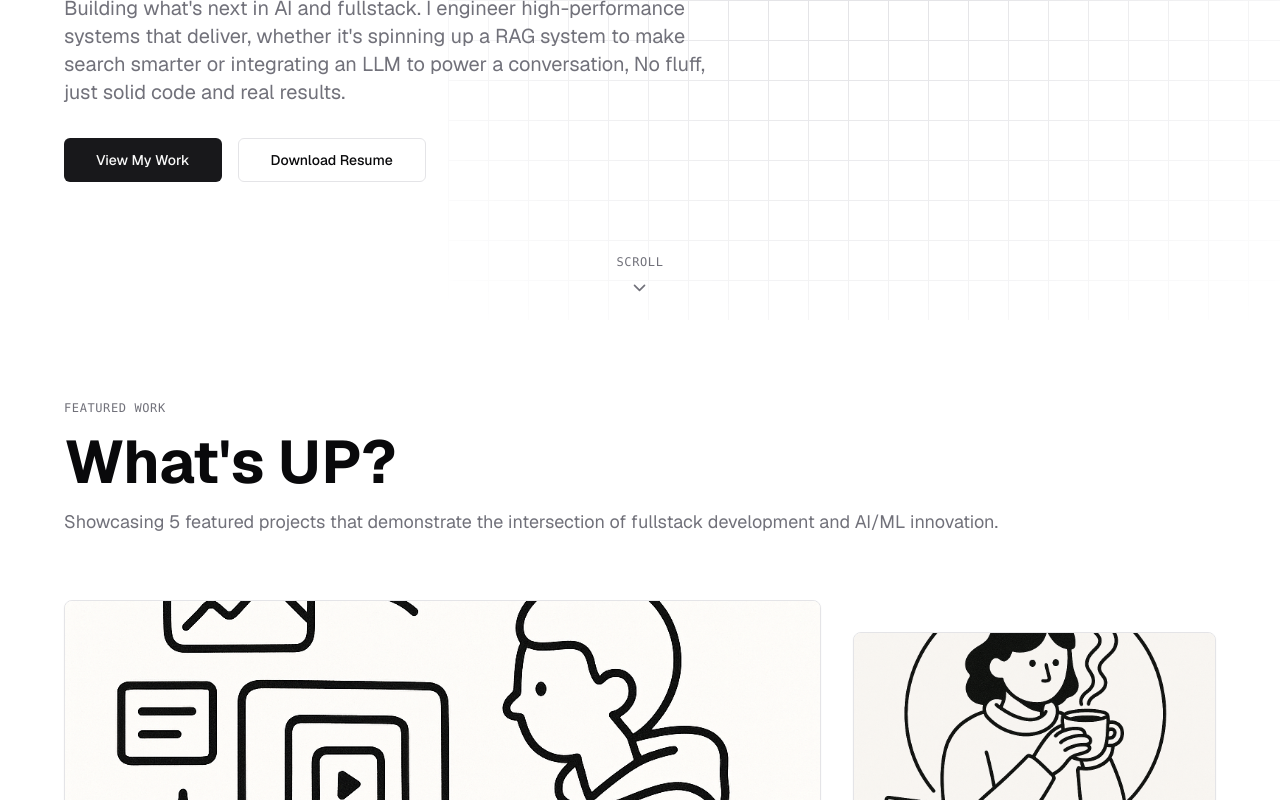
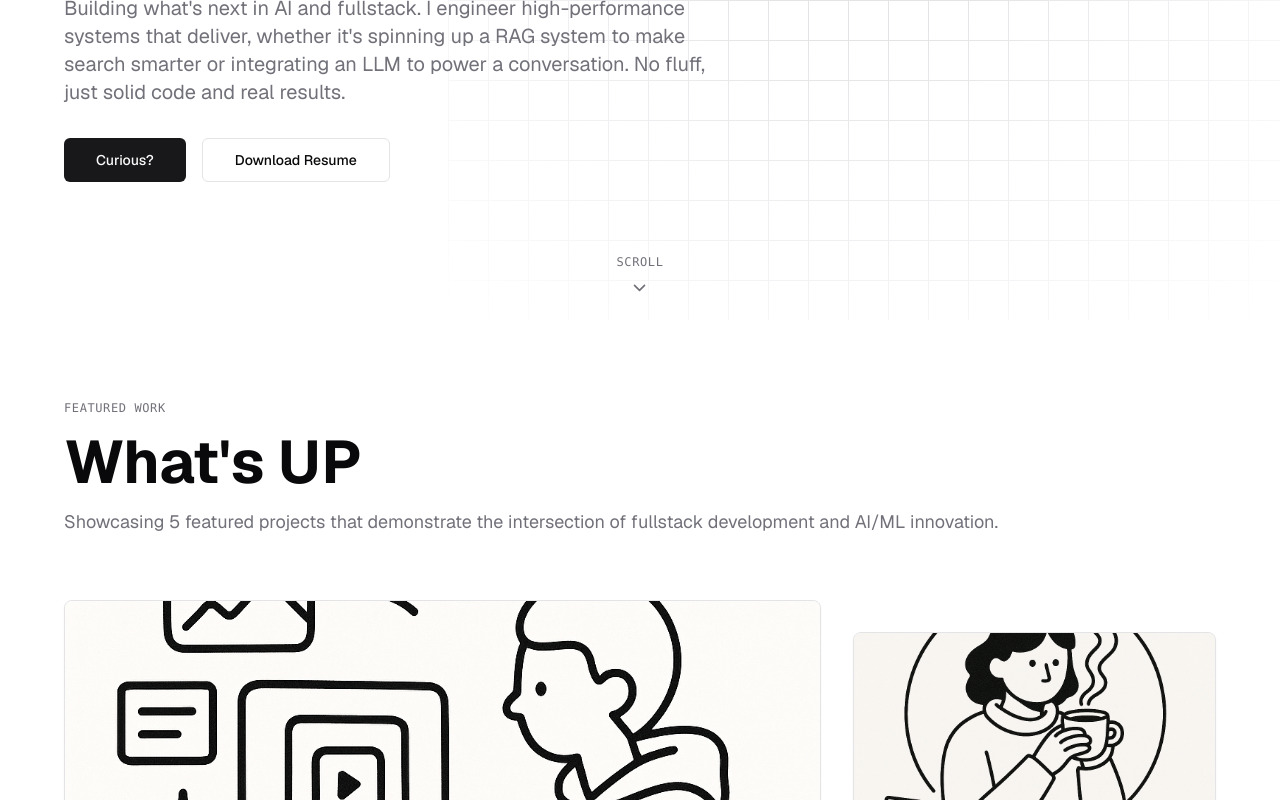
Before and after one commit to freddysongg/portfolio, a Next.js app: page / in a window 1280 px wide. Shown: the part 480-1280 px from the top of the page. Built offline with nearby package versions, Linux system fonts and the light colour scheme.

Commit message:
fix: text styling

```diff
--- a/components/sections/About.tsx
+++ b/components/sections/About.tsx
@@ -1,3 +1,4 @@
+/* eslint-disable react/no-unescaped-entities */
 'use client';
 
 import React, { useState } from 'react';
--- a/components/sections/Contact.tsx
+++ b/components/sections/Contact.tsx
@@ -1,3 +1,4 @@
+/* eslint-disable react/no-unescaped-entities */
 'use client';
 
 import React from 'react';
@@ -28,9 +29,8 @@ export function Contact() {
 
           <SlideIn delay={0.4}>
             <p className='mb-12 text-xl leading-relaxed text-muted-foreground'>
-              If you're looking to add some serious AI/ML intelligence to your
-              project, let' connect. I&#39;m always down to talk about building
-              cool stuff.
+              If you're looking to add some AI/ML intelligence to your project,
+              let's connect. I'm always down to talk about building cool stuff.
             </p>
           </SlideIn>
 
--- a/components/sections/Hero.tsx
+++ b/components/sections/Hero.tsx
@@ -1,3 +1,4 @@
+/* eslint-disable react/no-unescaped-entities */
 'use client';
 
 import React from 'react';
@@ -44,7 +45,7 @@ export function Hero() {
                   Building what's next in AI and fullstack. I engineer
                   high-performance systems that deliver, whether it's spinning
                   up a RAG system to make search smarter or integrating an LLM
-                  to power a conversation, No fluff, just solid code and real
+                  to power a conversation. No fluff, just solid code and real
                   results.
                 </p>
               </SlideIn>
@@ -52,7 +53,7 @@ export function Hero() {
               <SlideIn delay={0.6}>
                 <div className='flex flex-col gap-4 sm:flex-row'>
                   <Button size='lg' asChild>
-                    <a href='#work'>View My Work</a>
+                    <a href='#work'>Curious?</a>
                   </Button>
                   <Button variant='outline' size='lg' asChild>
                     <a
--- a/components/sections/Projects.tsx
+++ b/components/sections/Projects.tsx
@@ -1,3 +1,4 @@
+/* eslint-disable react/no-unescaped-entities */
 'use client';
 
 import React, { useState } from 'react';
@@ -60,7 +61,7 @@ export function Projects() {
 
           <TextReveal delay={0.2}>
             <h2 className='mb-4 text-4xl font-bold text-foreground md:text-6xl'>
-              What's UP?
+              What's UP
             </h2>
           </TextReveal>
 
```
